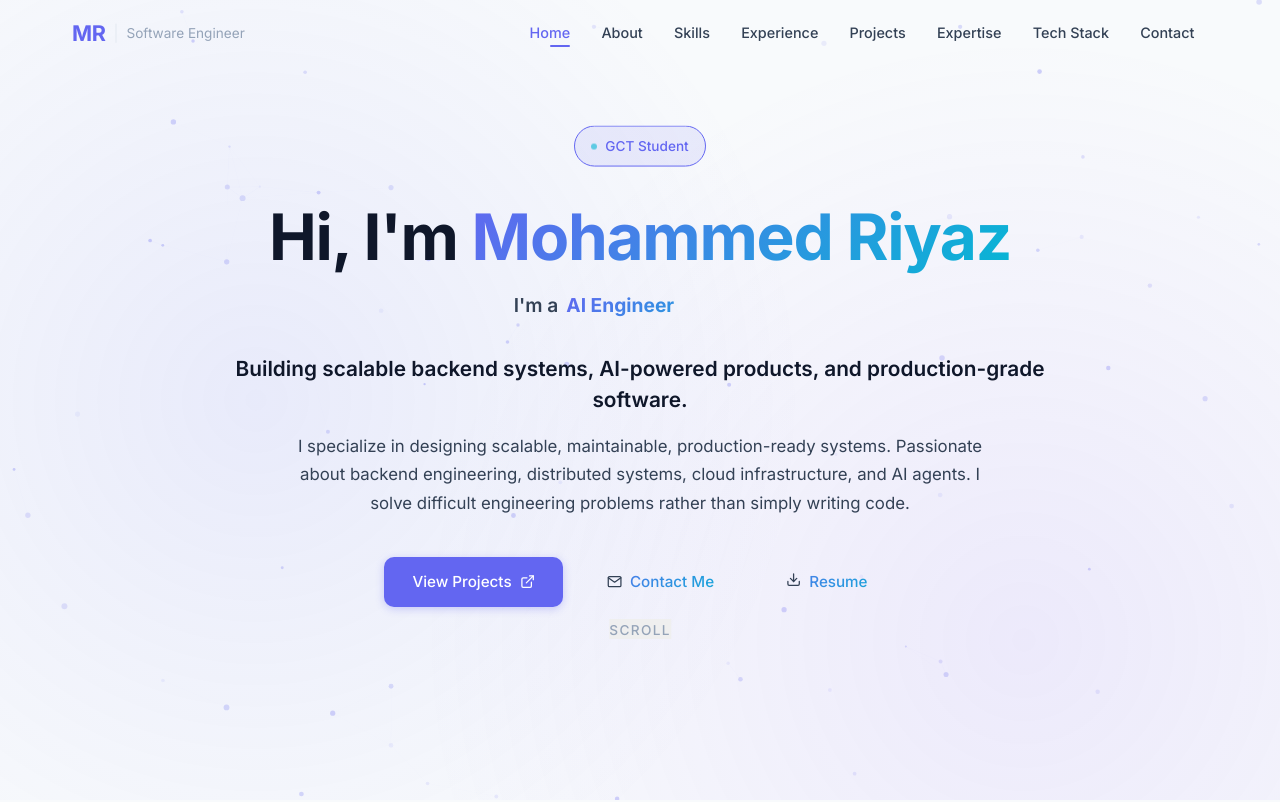
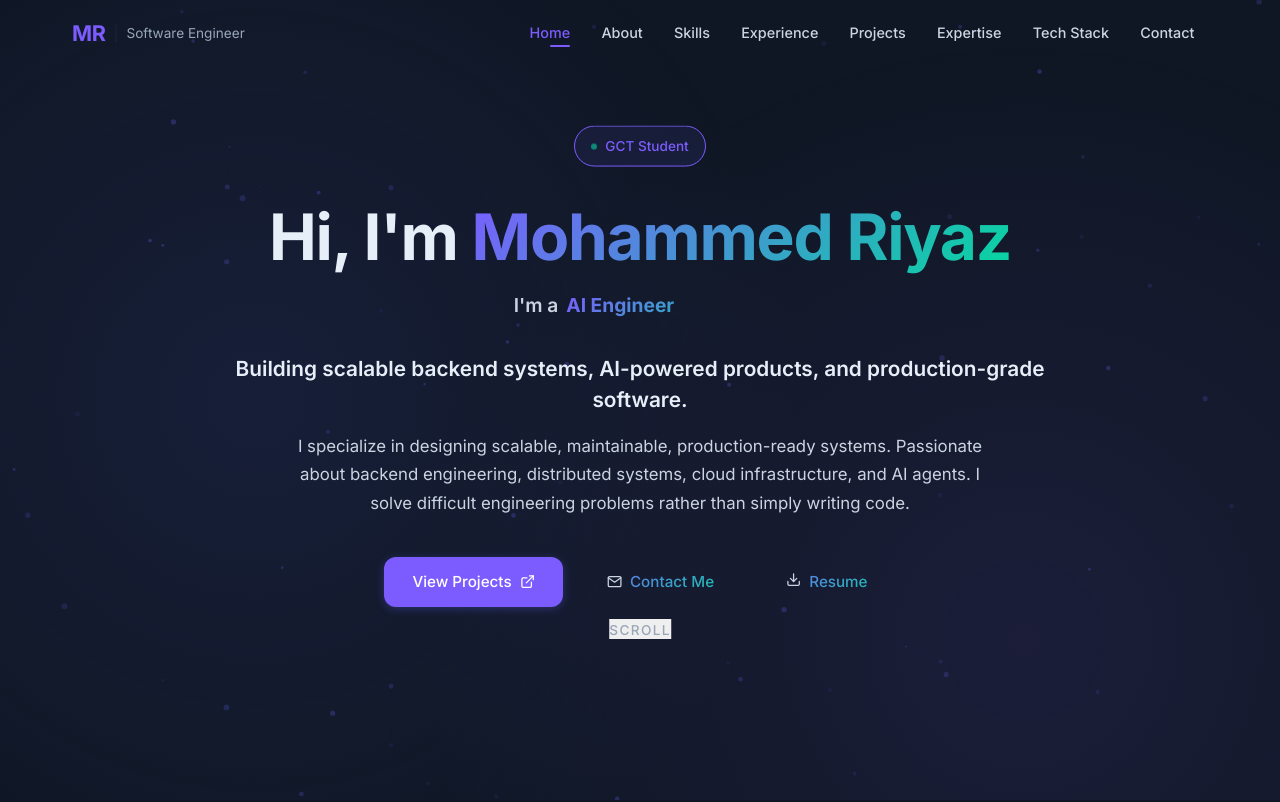
Before and after one commit to Riyaz2815-Mohammed/PortFolio-React, a React (Vite) app: page / in a window 1280 px wide. Shown: the top 802 px of the page. Built offline with nearby package versions, Linux system fonts and the light colour scheme.

Commit message:
feat: refresh color palette to a darker, modern theme with updated typography and shadows

```diff
--- a/src/index.css
+++ b/src/index.css
@@ -1,42 +1,46 @@
 :root {
-  /* Light Premium Palette */
-  --bg-primary: #f8fafc;
-  --bg-secondary: #f1f5f9;
-  --bg-card: #ffffff;
-  --bg-card-hover: #f8fafc;
-  --bg-glass: rgba(255, 255, 255, 0.8);
+  /* Refreshed Palette (darker, modern) */
+  --bg-primary: #0f1724; /* deep charcoal */
+  --bg-secondary: #0b1220; /* darker backdrop for alt sections */
+  --bg-card: linear-gradient(180deg, rgba(255,255,255,0.03), rgba(255,255,255,0.02));
+  --bg-card-solid: #0f1728; /* for contrast */
+  --bg-card-hover: rgba(255,255,255,0.04);
+  --bg-glass: rgba(16, 24, 40, 0.6);
 
-  --text-primary: #0f172a;
-  --text-secondary: #334155;
-  --text-muted: #94a3b8;
-  --text-inverse: #ffffff;
+  --text-primary: #e6eef8; /* soft white */
+  --text-secondary: #cbd5e1; /* muted */
+  --text-muted: #98a6b8;
+  --text-inverse: #0b1220;
 
-  --accent: #6366f1;
-  --accent-light: rgba(99, 102, 241, 0.1);
-  --accent-hover: #4f46e5;
+  /* Accent colors: indigo + teal mix */
+  --accent: #7c5cff; /* primary accent */
+  --accent-light: rgba(124, 92, 255, 0.08);
+  --accent-hover: #6547e6;
 
-  --secondary: #06b6d4;
-  --secondary-light: rgba(6, 182, 212, 0.1);
+  --secondary: #06d6a0; /* supportive accent */
+  --secondary-light: rgba(6, 214, 160, 0.06);
 
-  --border: #e2e8f0;
-  --border-hover: #cbd5e1;
+  --border: rgba(255,255,255,0.06);
+  --border-hover: rgba(255,255,255,0.09);
 
-  --shadow-sm: 0 1px 2px rgba(0, 0, 0, 0.05);
-  --shadow-md: 0 4px 6px -1px rgba(0, 0, 0, 0.07), 0 2px 4px -1px rgba(0, 0, 0, 0.04);
-  --shadow-lg: 0 10px 15px -3px rgba(0, 0, 0, 0.08), 0 4px 6px -2px rgba(0, 0, 0, 0.04);
-  --shadow-xl: 0 20px 25px -5px rgba(0, 0, 0, 0.08), 0 10px 10px -5px rgba(0, 0, 0, 0.03);
+  --shadow-sm: 0 4px 12px rgba(2,6,23,0.6);
+  --shadow-md: 0 12px 30px rgba(2,6,23,0.6);
+  --shadow-lg: 0 30px 60px rgba(2,6,23,0.65);
+  --shadow-xl: 0 50px 100px rgba(2,6,23,0.7);
 
   --radius-sm: 6px;
-  --radius-md: 10px;
-  --radius-lg: 16px;
-  --radius-xl: 24px;
+  --radius-md: 12px;
+  --radius-lg: 20px;
+  --radius-xl: 28px;
 
-  --font-sans: 'Inter', -apple-system, BlinkMacSystemFont, 'Segoe UI', Roboto, sans-serif;
-  --font-mono: 'JetBrains Mono', ui-monospace, Consolas, monospace;
+  /* Typography */
+  --font-sans: 'Inter', ui-sans-serif, system-ui, -apple-system, 'Segoe UI', Roboto, 'Helvetica Neue', Arial;
+  --font-heading: 'Poppins', 'Inter', system-ui, sans-serif;
+  --font-mono: 'JetBrains Mono', ui-monospace, SFMono-Regular, Menlo, monospace;
 
-  --transition-fast: 150ms ease;
-  --transition-base: 250ms ease;
-  --transition-slow: 400ms ease;
+  --transition-fast: 140ms cubic-bezier(.2,.9,.3,1);
+  --transition-base: 260ms cubic-bezier(.2,.9,.3,1);
+  --transition-slow: 420ms cubic-bezier(.2,.9,.3,1);
 
   --container-max: 1200px;
   --container-padding: 2rem;
```
